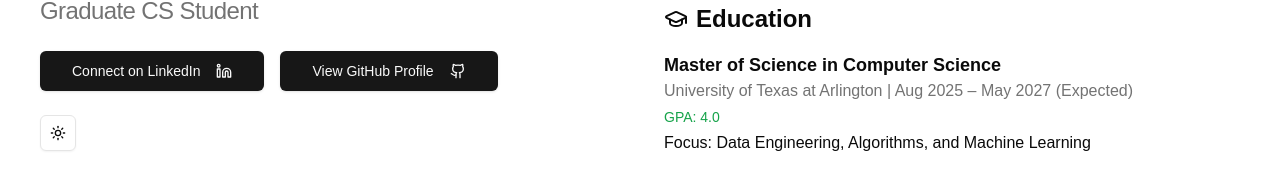
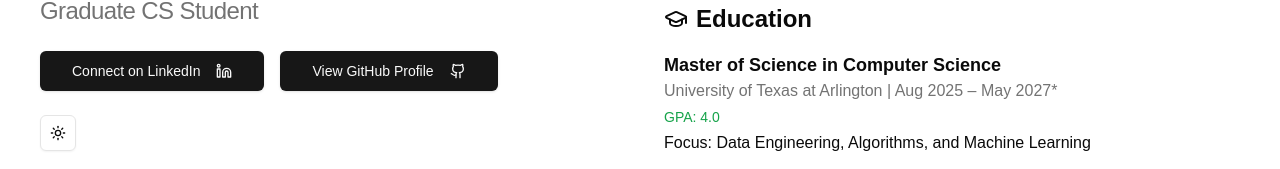
Before and after one commit to ikeshav42/portfolio, a Next.js app: page / in a window 1280 px wide. Shown: the part 445-614 px from the top of the page. Built offline with nearby package versions, Linux system fonts and the light colour scheme.

Commit message:
Update pfdeets.tsx

```diff
--- a/components/pfdeets.tsx
+++ b/components/pfdeets.tsx
@@ -28,7 +28,7 @@ const PortfolioDetails = () => {
           <div>
             <h3 className="font-semibold text-lg">Master of Science in Computer Science</h3>
             <p className="text-muted-foreground">
-              University of Texas at Arlington | Aug 2025 – May 2027 (Expected)
+              University of Texas at Arlington | Aug 2025 – May 2027*
             </p>
             <p className="mt-1 text-sm font-medium text-green-600 dark:text-green-400">GPA: 4.0</p>
             <p className="mt-1">Focus: Data Engineering, Algorithms, and Machine Learning</p>
```
